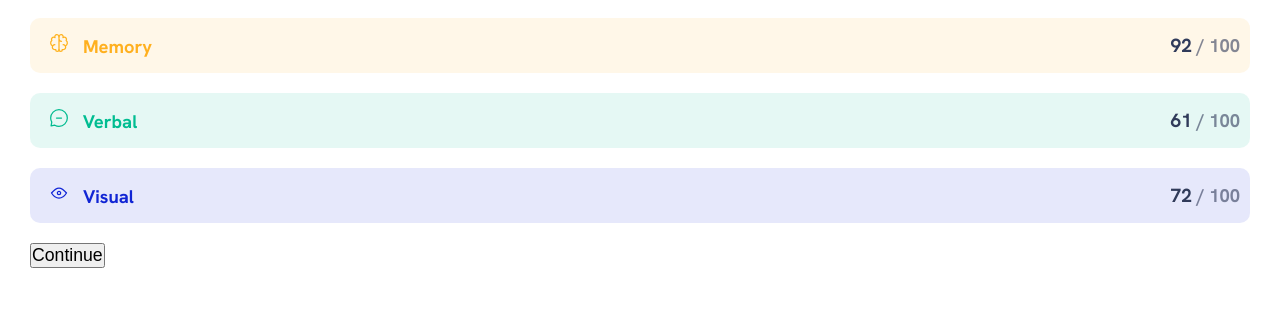
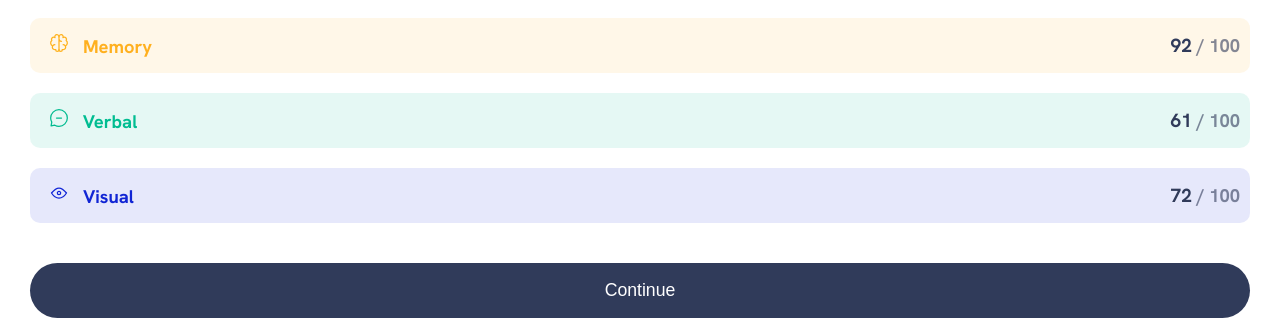
Before and after one commit to alphayomide/alpha-results-summary-component, a plain HTML site: page index.html in a window 1280 px wide. Shown: the part 484-804 px from the top of the page. Drawn offline with Linux system fonts and the light colour scheme.

Commit message:
Update some styling and change some HTML structure

```diff
--- a/style.css
+++ b/style.css
@@ -66,7 +66,6 @@
 }
 .card_bottom {
   background: hsl(0, 0%, 100%);
-  height: 100vh;
   width: 100%;
   padding: 30px;
 }
@@ -114,6 +113,16 @@ ul li {
 .m_point {
   color: rgb(48, 59, 90);
 }
+button {
+  color: hsl(0, 0%, 100%);
+  background: hsl(224, 30%, 27%);
+  width: 100%;
+  height: 55px;
+  margin: 20px auto;
+  padding: 0px 10px;
+  border-radius: 40px;
+  border: 0;
+}
 .attribution {
   /* font-size: 11px; */
   text-align: center;
```
